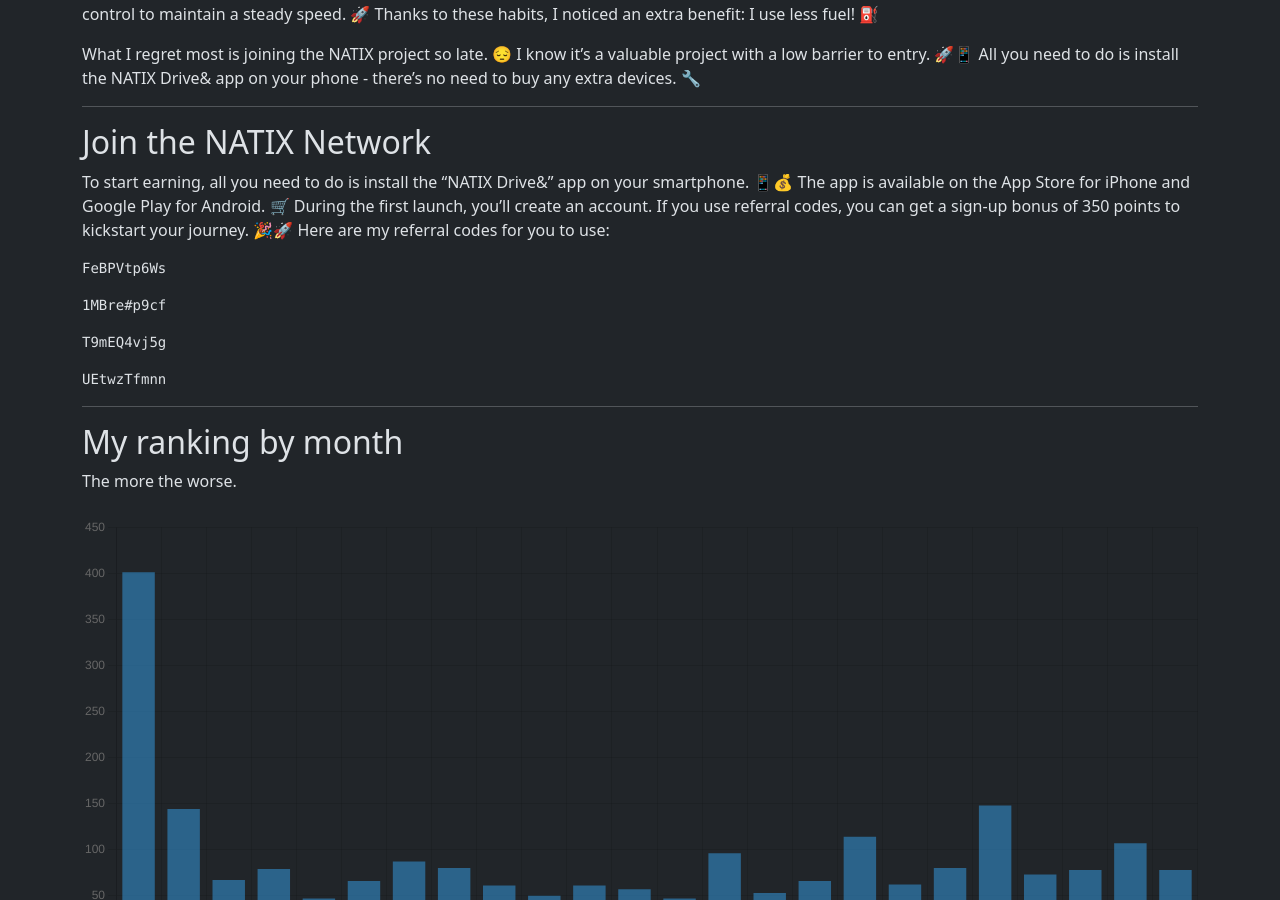
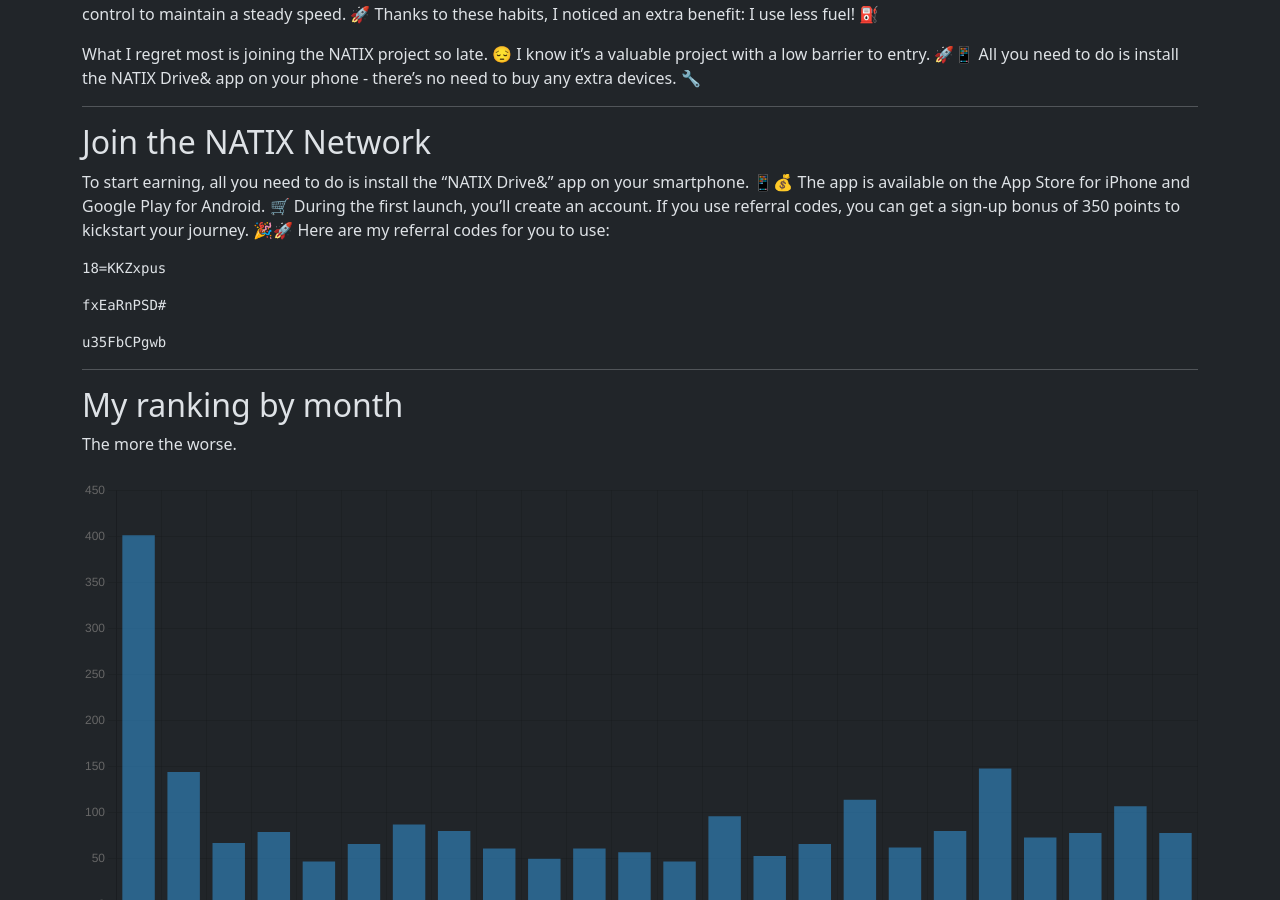
Before and after one commit to torrocus/natix, a Jekyll site: the page built from index.md, in a window 1280 px wide and 900 px high, scrolled down 2352 px. Built offline with Jekyll 4.4.1, drawn with Linux system fonts in a browser that asks for light colours; comment, search, counter and statistics services are not loaded.

Commit message:
Refresh referrer codes

````diff
--- a/index.md
+++ b/index.md
@@ -136,19 +136,15 @@ If you use referral codes, you can get a sign-up bonus of 350 points to kickstar
 Here are my referral codes for you to use:
 <!-- NATIX-REFERRAL-CODES-LIST:START -->
 ```
-FeBPVtp6Ws
+18=KKZxpus
 ```
 
 ```
-1MBre#p9cf
+fxEaRnPSD#
 ```
 
 ```
-T9mEQ4vj5g
-```
-
-```
-UEtwzTfmnn
+u35FbCPgwb
 ```
 <!-- NATIX-REFERRAL-CODES-LIST:END -->
 <!--
````
